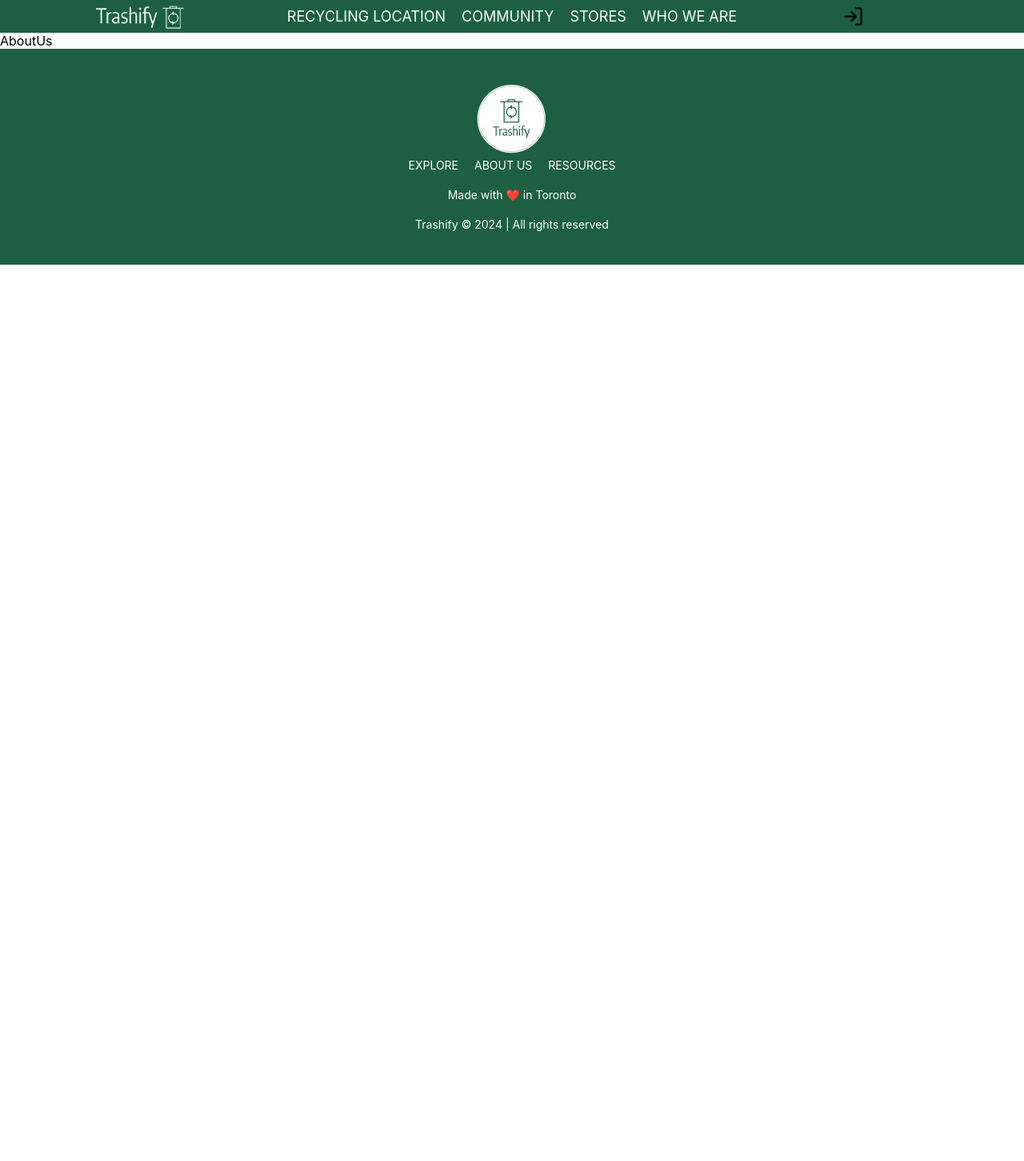
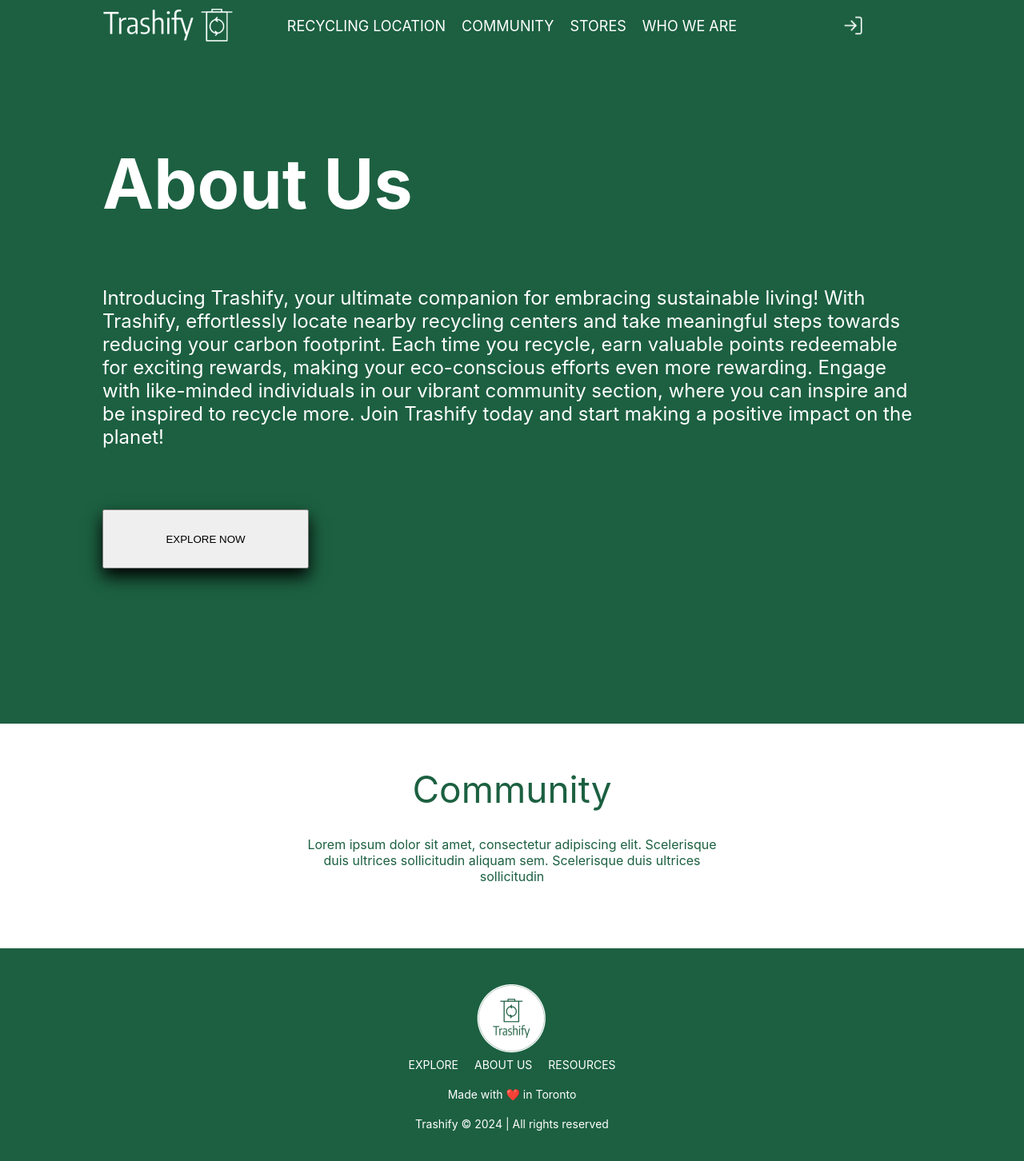
Before and after one commit to MJAlconcel8/Trashify, a React (Create React App) app: page /about-us in a window 1280 px wide. Shown: the top 1452 px of the page at 80% size. Before the commit the page ends 800 px from the top, so only its background shows below. Built offline with nearby package versions, Linux system fonts and the light colour scheme.

Commit message:
finished about us section

```diff
--- a/src/App.css
+++ b/src/App.css
@@ -1,51 +1,3 @@
-.elementsInNavbar {
-  background-color: #1C6041;
-  display: flex;
-  justify-content: center;
-  align-items: center;
-  font-size: 18px;
-  color: #000;
-  font-weight: 400;
-  white-space: nowrap;
-  padding: 10px 60px;
-}
-.elementsInNavbar .navbarPages {
-  display: flex;
-  align-items: center;
-  margin: 0 10px; /* Adjust this value as needed */
-}
-.navbarPage {
-  margin: 0 10px; /* Adjust this value as needed */
-  font-family: Inter, sans-serif;
-  color:#FFFFFF;
-}
-
-@media (max-width: 991px) {
-  .elementsInNavbar {
-    white-space: initial;
-    padding: 0 20px;
-  }
-}
-
-.rectangleTrashify {
-  object-fit: auto;
-  object-position: center;
-  width: 150px; /* Adjust this value to make the logo smaller */
-  max-width: 100%;
-  position: absolute;
-  top: 0px; /* Adjust as needed */
-  left: 100px; /* Adjust as needed */
-}
-
-.logout{
-  object-fit: auto;
-  object-position: center;
-  width: 27px; /* Adjust this value to make the logo smaller */
-  max-width: 100%;
-  position: absolute;
-  right: 200px; /* Adjusted value to move it slightly to the right */
-}
-
 .footer{
   background-color: #1c6041;
   display: flex;
--- a/src/components/AboutUs.jsx
+++ /dev/null
@@ -1,9 +0,0 @@
-import React from 'react'
-
-function AboutUs() {
-  return (
-    <div>AboutUs</div>
-  )
-}
-
-export default AboutUs
--- /dev/null
+++ b/src/components/aboutUs/AboutUs.jsx
@@ -0,0 +1,27 @@
+import React from 'react'
+import './aboutUs.css'
+
+function AboutUs() {
+  return (
+    <>
+      <div className="about-us">
+        <div className="about-us-content">
+          <h1 className='title-aboutUs'>About Us</h1>
+          <p className='about-us-p'>Introducing Trashify, your ultimate companion for embracing sustainable living! With Trashify, effortlessly locate nearby recycling centers and take meaningful steps towards reducing your carbon footprint. Each time you recycle, earn valuable points redeemable for exciting rewards, making your eco-conscious efforts even more rewarding. Engage with like-minded individuals in our vibrant community section, where you can inspire and be inspired to recycle more. Join Trashify today and start making a positive impact on the planet!</p>
+          <button className='explore-btn'>EXPLORE NOW</button>
+        </div>
+      </div>
+      <div className="community">
+        <div className="community-content">
+          <h1 className='com-title'>Community</h1>
+          <p className='comm-p'>Lorem ipsum dolor sit amet, consectetur adipiscing elit. Scelerisque duis ultrices sollicitudin aliquam sem. Scelerisque duis ultrices sollicitudin </p>
+          <div className="carousel">
+
+          </div>
+        </div>
+      </div>
+    </>
+  )
+}
+
+export default AboutUs
--- /dev/null
+++ b/src/components/aboutUs/aboutUs.css
@@ -0,0 +1,50 @@
+.about-us {
+    background-color: #1C6041;
+    color: #ffffff;
+}
+
+.about-us-content {
+    margin: 0 auto;
+    width: 80%;
+}
+
+.title-aboutUs {
+    margin: auto;
+    font-size: 86px;
+    padding-top: 7.125rem;
+}
+
+.about-us-p {
+    margin: 4.75rem auto;
+    font-size: 24px;
+}
+
+.explore-btn {
+    width: 258px;
+    height: 74px;
+    margin-bottom: 12.125rem;
+    box-shadow: 0px 10px 20px;
+}
+
+.community {
+    color: #1C6041;
+}
+
+.community-content {
+    margin: 0 auto;
+    width: 80%;
+    margin-top: 3.375rem;
+    text-align: center;
+}
+
+.com-title {
+    font-size: 46px;
+    font-weight: 400;
+}
+
+.comm-p {
+    margin: auto;
+    width: 50%;
+    font-size: 16px;
+    margin-bottom: 5rem;
+}
--- a/src/components/locations/RecyclingLocations.jsx
+++ b/src/components/locations/RecyclingLocations.jsx
@@ -7,7 +7,7 @@ import {v4 as uuidv4} from 'uuid'
 const RecyclingLocations = () => {
   return (
     <div className="locations">
-        <h1>Recycling Locations</h1>
+        <h1 className='.title-location'>Recycling Locations</h1>
 
         <div className="location-cards">
                 {
--- a/src/components/locations/locations.css
+++ b/src/components/locations/locations.css
@@ -1,4 +1,4 @@
-h1 {
+.title-location {
     margin: 0 auto;
     margin-top: 7.875rem;
     text-align: center;
--- a/src/components/Navbar.jsx
+++ b/src/components/navbar/Navbar.jsx
@@ -1,7 +1,8 @@
 import React from 'react'
+import './navbar.css'
 import { BrowserRouter as Router, Routes, Route, Link } from 'react-router-dom'
-import logo from '../assets/image 1.png'
-import logout from '../assets/log-in.svg'
+import logo from '../../assets/image 1.png'
+import logout from '../../assets/log-in 1.png'
 
 const Navbar = () => {
   return (
@@ -10,9 +11,9 @@ const Navbar = () => {
             <img src={logo} alt="" className="rectangleTrashify"/>
             <div className="navbarPages">
                 <Link to='/recycling-locations'><span className='navbarPage'>RECYCLING LOCATION</span></Link>
-                <span className='navbarPage'>COMMUNITY</span>
-                <span className='navbarPage'>STORES</span>
-                <span className='navbarPage'>WHO WE ARE</span>
+                <Link to='/community'><span className='navbarPage'>COMMUNITY</span></Link>
+                <Link to='/stores'><span className='navbarPage'>STORES</span></Link>
+                <Link to='/about-us'><span className='navbarPage'>WHO WE ARE</span></Link>
             </div>
             <img src={logout} alt="" className='logout'/>
         </div>
--- /dev/null
+++ b/src/components/navbar/navbar.css
@@ -0,0 +1,45 @@
+.elementsInNavbar {
+    background-color: #1C6041;
+    display: flex;
+    justify-content: center;
+    align-items: center;
+    font-size: 18px;
+    font-weight: 400;
+    height: 64px;
+}
+
+.elementsInNavbar .navbarPages {
+    display: flex;
+    align-items: center;
+    margin: 0 10px;
+}
+
+.navbarPage {
+    margin: 0 10px;
+    font-family: Inter, sans-serif;
+    color: #FFFFFF;
+}
+
+@media (max-width: 991px) {
+    .elementsInNavbar {
+        white-space: initial;
+        padding: 0 20px;
+    }
+}
+
+.rectangleTrashify {
+    object-fit: auto;
+    object-position: center;
+    position: absolute;
+    top: 0px;
+    left: 100px;
+}
+
+.logout {
+    object-fit: auto;
+    object-position: center;
+    width: 27px;
+    max-width: 100%;
+    position: absolute;
+    right: 200px;
+}
```
Also changed, not shown: src/App.js (+5 -5 lines), src/assets/log-in 1.png (added), src/components/community/Community.jsx (renamed from src/components/Community.jsx), src/components/home/Home.jsx (renamed from src/components/Home.jsx), src/components/stores/Stores.jsx (renamed from src/components/Stores.jsx).
